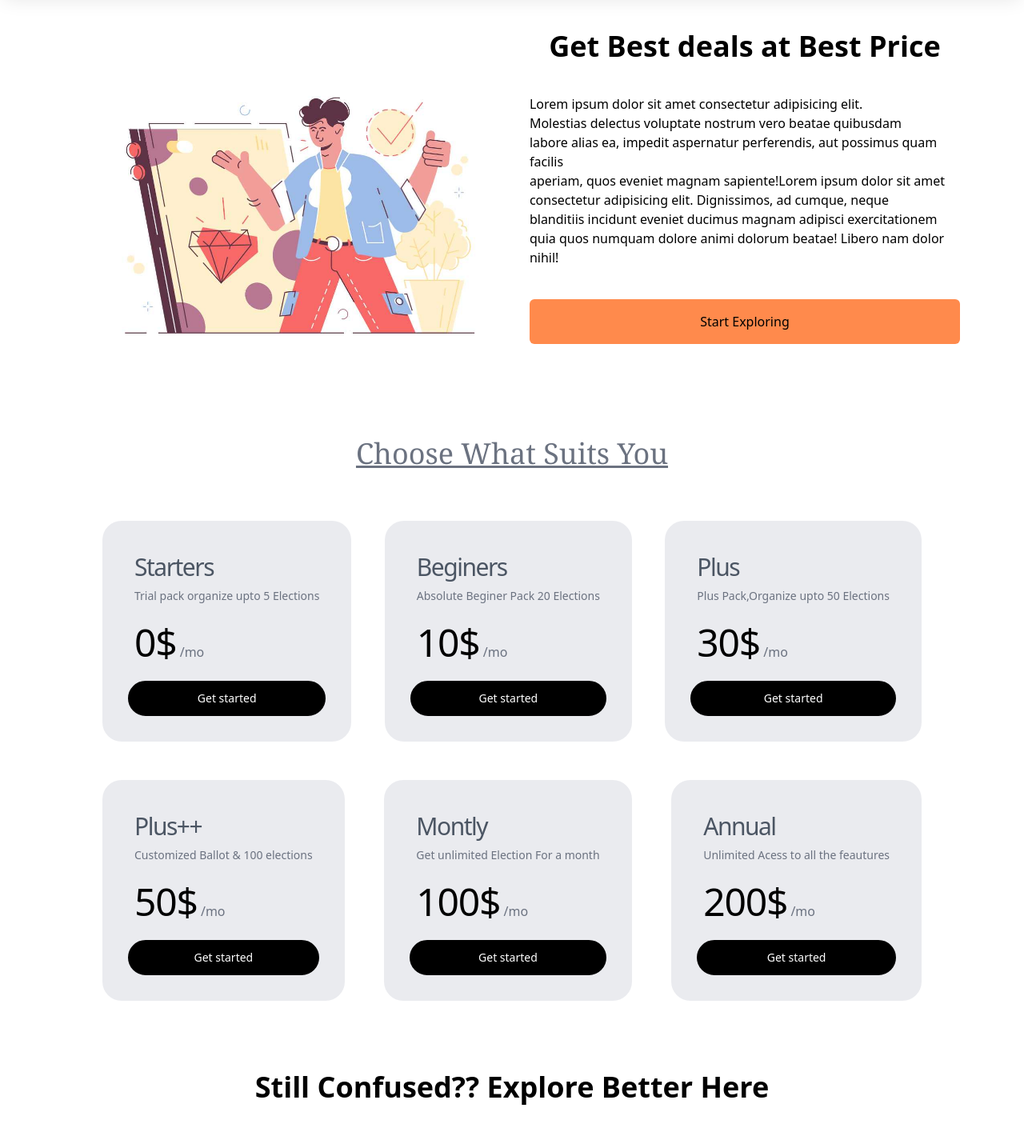
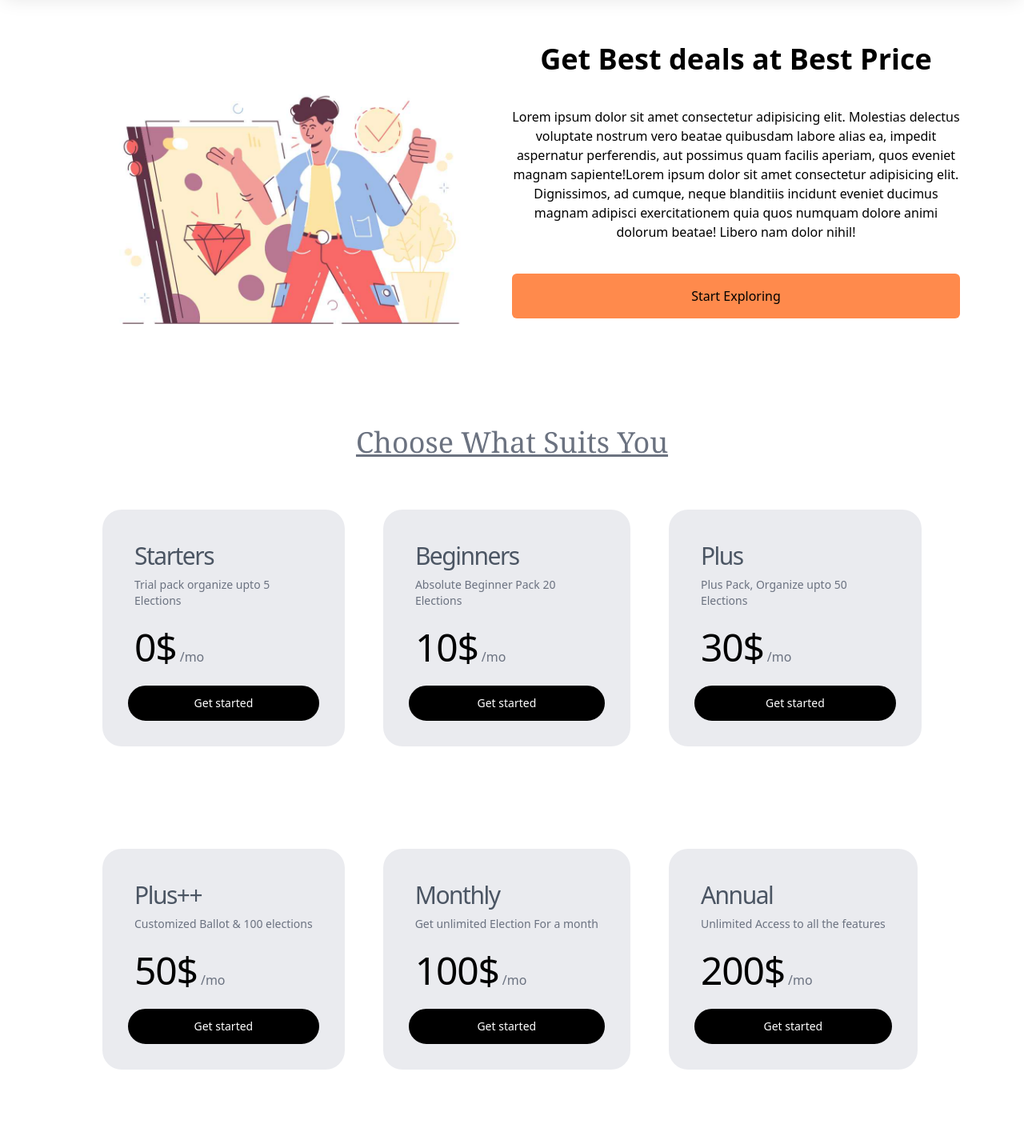
Before and after one commit to ritikakumari1851/Votingsite, a React (Vite) app in the folder votingsite/: page /pricing in a window 1280 px wide. Shown: the part 80-1510 px from the top of the page at 80% size. Built offline with nearby package versions, Linux system fonts and the light colour scheme.

Commit message:
responsive

```diff
--- a/votingsite/src/components/Navbar.jsx
+++ b/votingsite/src/components/Navbar.jsx
@@ -6,7 +6,7 @@ function Navbar() {
   const [isOpen, setIsOpen] = useState(false);
   return (
     <div>
-      <nav className=" bg-transparent shadow-xl fixed z-50 block top-0 overflow-hidden float-left w-[100%]">
+      <nav className=" bg-white shadow-xl fixed z-50 block top-0 overflow-hidden float-left w-[100%]">
         <div className="max-w-7xl mx-auto px-4 sm:px-6 lg:px-8">
           <div className="flex items-center justify-between h-16">
             <div className="flex items-center">
@@ -141,7 +141,7 @@ function Navbar() {
           leaveTo="opacity-0 scale-95"
         >
           {(ref) => (
-            <div className="md:hidden" id="mobile-menu">
+            <div className="md:hidden bg-slate-200" id="mobile-menu">
               <div ref={ref} className="px-2 pt-2 pb-3 space-y-1 sm:px-3">
               <p
 
--- a/votingsite/src/pages/Home.jsx
+++ b/votingsite/src/pages/Home.jsx
@@ -5,7 +5,7 @@ import Card from '../components/Card';
 import img1 from '../assets/Good team-pana.png'
 export default function Home() {
   return (
-    <div className='flex flex-col items-center'>
+    <div className='flex flex-col items-center mt-14'>
       <div className='flex flex-col md:flex-row items-center mt-10 md:mt-20'>
         <div className='md:w-full px-4 md:px-10'>
           <p className='text-2xl mb-5 font-sans font-medium text-orange-600'>
--- a/votingsite/src/pages/Pricing.jsx
+++ b/votingsite/src/pages/Pricing.jsx
@@ -1,55 +1,42 @@
-import React from 'react'
-import Pricingc from '../components/Pricingc'
-import img1 from '../assets/price.jpg'
+import React from 'react';
+import Pricingc from '../components/Pricingc';
+import img1 from '../assets/price.jpg';
+
 export default function Pricing() {
   return (
-    <div className=' bg-white'>
-      <div className=' flex flex-row justify-between m-20'>
-        <div className=''>
-      <img src={img1} className=' pt-20'/>
+    <div className='bg-white'>
+      <div className='flex flex-col md:flex-row justify-between m-5 md:m-20'>
+        <div className='md:w-1/2'>
+          <img src={img1} className='w-full md:pt-20' alt="Price" />
+        </div>
+        <div className='flex items-center md:w-1/2'>
+          <div className='flex flex-col gap-10'>
+            <p className='font-bold text-4xl text-center'>Get Best deals at Best Price</p>
+            <p className='text-center'>
+              Lorem ipsum dolor sit amet consectetur adipisicing elit. Molestias delectus voluptate nostrum vero beatae quibusdam labore alias ea, impedit aspernatur perferendis, aut possimus quam facilis aperiam, quos eveniet magnam sapiente!Lorem ipsum dolor sit amet consectetur adipisicing elit. Dignissimos, ad cumque, neque blanditiis incidunt eveniet ducimus magnam adipisci exercitationem quia quos numquam dolore animi dolorum beatae! Libero nam dolor nihil!
+            </p>
+            <button className='bg-orange-400 p-4 rounded-md'>Start Exploring</button>
+          </div>
+        </div>
       </div>
-      <div className=' flex items-center'>
-        <div className=' flex flex-col gap-10'>
-        <p className=' font-bold text-4xl text-center'> Get Best deals at Best Price </p>
-        <p>Lorem ipsum dolor sit amet consectetur adipisicing elit.<br/>
-         Molestias delectus voluptate nostrum vero beatae quibusdam <br></br>labore alias ea, impedit aspernatur perferendis, aut possimus quam facilis<br></br> aperiam, quos eveniet magnam sapiente!Lorem ipsum dolor sit amet consectetur adipisicing elit. Dignissimos, ad cumque, neque <br></br>blanditiis incidunt eveniet ducimus magnam adipisci exercitationem quia quos numquam dolore animi dolorum beatae! Libero nam dolor nihil!
-        </p>
-        <button className=' bg-orange-400 p-4 rounded-md'>Start Exploring</button>
-        </div></div>
-        </div>
-      <p className=' flex justify-center text-4xl font-serif font-semi-bold underline text-gray-500'>Choose What Suits You</p>
-      <div className=' flex flex-col mx-32 py-16 gap-12'>
-      <div className=' flex flex-row justify-between'>
-      <Pricingc title={'Starters'}
-      body={'Trial pack organize upto 5 Elections'}
-      cost={'0$'}
-      />
-      <Pricingc title={'Beginers'}
-      body={'Absolute Beginer Pack 20 Elections'}
-      cost={'10$'}/>
-      <Pricingc title={'Plus'}
-      body={'Plus Pack,Organize upto 50 Elections'}
-      cost={'30$'}/>
+      <p className='text-4xl text-center font-serif font-semi-bold underline text-gray-500'>Choose What Suits You</p>
+      <div className='flex flex-col md:flex-row mx-5 md:mx-32 py-8 md:py-16 gap-8 md:gap-12'>
+        <Pricingc title={'Starters'} body={'Trial pack organize upto 5 Elections'} cost={'0$'} />
+        <Pricingc title={'Beginners'} body={'Absolute Beginner Pack 20 Elections'} cost={'10$'} />
+        <Pricingc title={'Plus'} body={'Plus Pack, Organize upto 50 Elections'} cost={'30$'} />
       </div>
-      <div className=' flex flex-row justify-between'>
-      <Pricingc title={'Plus++'}
-      body={'Customized Ballot & 100 elections'}
-      cost={'50$'}/>
-      <Pricingc title={'Montly'}
-      body={'Get unlimited Election For a month'}
-      cost={'100$'}/>
-      <Pricingc title={'Annual'}
-      body={'Unlimited Acess to all the feautures'}
-      cost={'200$'}/>
+      <div className='flex flex-col md:flex-row mx-5 md:mx-32 py-8 md:py-16 gap-8 md:gap-12'>
+        <Pricingc title={'Plus++'} body={'Customized Ballot & 100 elections'} cost={'50$'} />
+        <Pricingc title={'Monthly'} body={'Get unlimited Election For a month'} cost={'100$'} />
+        <Pricingc title={'Annual'} body={'Unlimited Access to all the features'} cost={'200$'} />
       </div>
-      <p className=' mt-10 text-4xl flex justify-center font-semibold'>Still Confused?? Explore Better Here</p>
-      <p className=' font-extrabold font-serif text-4xl flex justify-center'>Our Best Deals</p>
-      <div className=' flex flex-row justify-between bg-green-200 p-20 gap-10'>
+      <p className='mt-10 text-4xl text-center font-semibold'>Still Confused?? Explore Better Here</p>
+      <p className='font-extrabold font-serif text-4xl text-center'>Our Best Deals</p>
+      <div className='flex flex-col md:flex-row mx-5 md:mx-32 bg-green-200 p-8 md:p-20 gap-8 md:gap-10'>
         <div>Lorem ipsum dolor, sit amet consectetur adipisicing elit. Natus quam, voluptatibus, porro temporibus delectus recusandae in magni pariatur incidunt architecto numquam eum reiciendis error maiores modi impedit est a aliquam?</div>
         <div>Lorem ipsum dolor sit amet, consectetur adipisicing elit. Fugit reiciendis consequuntur, deserunt vitae cum ab similique fuga soluta maiores enim deleniti a distinctio ipsa necessitatibus sequi mollitia unde. Ex, labore.</div>
         <div>Lorem ipsum dolor sit amet, consectetur adipisicing elit. Ipsam minus quibusdam laborum quae voluptates aspernatur amet ad ea. Modi odio facere voluptatem! Exercitationem voluptatum quidem natus deleniti vel reprehenderit asperiores?</div>
       </div>
-      </div>
     </div>
-  )
+  );
 }
```
